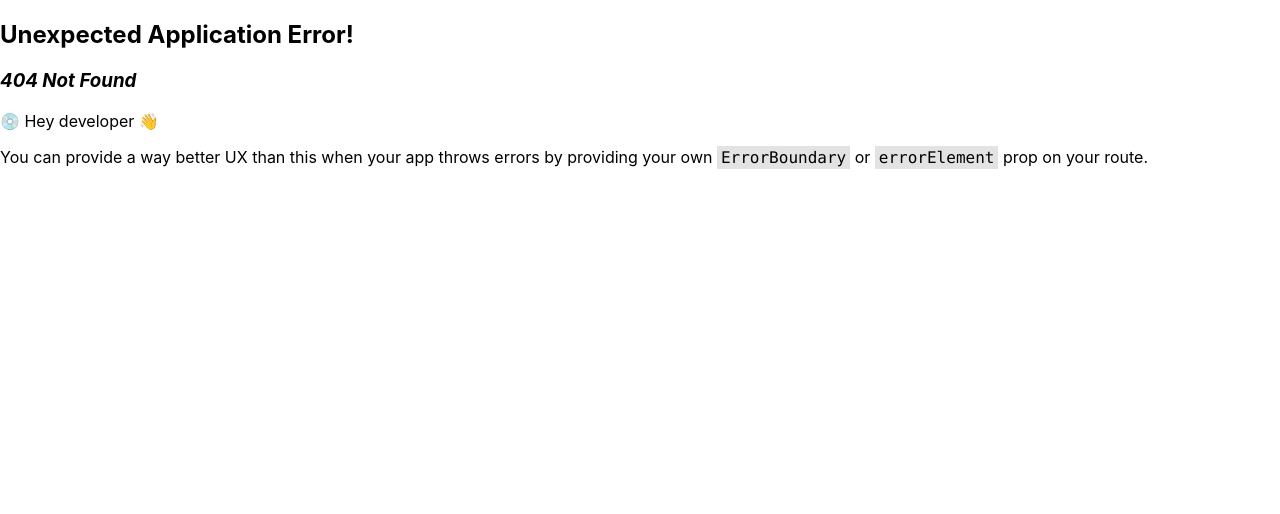
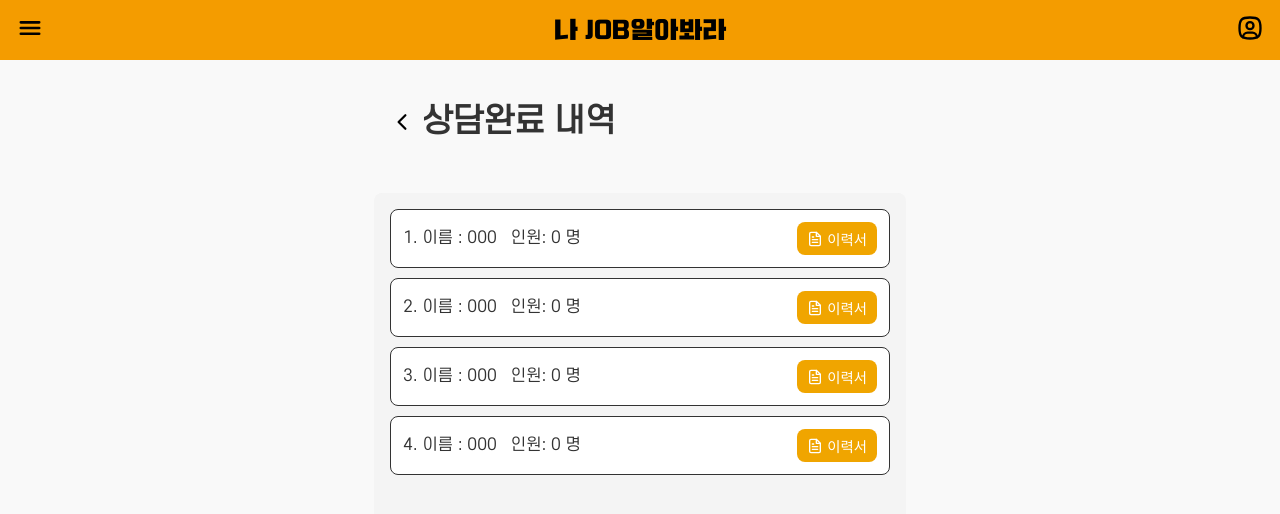
Before and after one commit to ICONICTHON/2024_ICONITHON_TEAM_4_FE, a React (Create React App) app in the folder wishjob/: page /ComReservation in a window 1280 px wide. Before the commit this address had no page. Shown: the top 514 px of the page. Built offline with nearby package versions, Linux system fonts and the light colour scheme.

Commit message:
[FEAT} 기업용 상담 내역 확인
김도현 과자 그만 먹어, 최희수의 바나나맛 음료 소리

```diff
--- /dev/null
+++ b/wishjob/src/component/Com_Reservation/ComReservation.jsx
@@ -0,0 +1,31 @@
+// ComReservation.jsx
+import React, { useState } from "react";
+import { IoCheckmarkCircleOutline } from "react-icons/io5";
+import { AiOutlineDelete } from "react-icons/ai";
+import { FiFileText } from "react-icons/fi";
+import * as S from "./ComReservation_style";
+
+const TeamItemList = ({ setTeamCount }) => {
+  // 더미 데이터 관리
+  const [teams, setTeams] = useState([
+    { name: "000", peopleCount: 0 },
+    { name: "000", peopleCount: 0 },
+    { name: "000", peopleCount: 0 },
+    { name: "000", peopleCount: 0 },
+  ]);
+
+  return (
+    <S.TeamListContainer>
+      {teams.map((team, index) => (
+        <S.TeamItem key={index}>
+          <S.TeamInfo>
+            {index + 1}. 이름 : {team.name} &nbsp; 인원: {team.peopleCount} 명
+          </S.TeamInfo>
+          <S.ResumeButton><FiFileText size={16} style={{ marginRight: "4px" }} />이력서</S.ResumeButton>
+        </S.TeamItem>
+      ))}
+    </S.TeamListContainer>
+  );
+};
+
+export default TeamItemList;
--- /dev/null
+++ b/wishjob/src/component/Com_Reservation/ComReservation_style.jsx
@@ -0,0 +1,61 @@
+// ComReservation_style.jsx
+import styled from "styled-components";
+
+export const TeamListContainer = styled.div`
+  background-color: #f4f4f4;
+  font-family: "SCDream4";
+  border-radius: 8px;
+  padding: 16px;
+  width: 90%;
+  max-width: 500px;
+  min-height: 70vh;
+
+  @media (max-width: 768px) {
+    width: 100%;
+    padding: 12px;
+  }
+`;
+
+export const TeamItem = styled.div`
+  display: flex;
+  align-items: center;
+  justify-content: space-between;
+  padding: 12px;
+  border: 1px solid #333;
+  border-radius: 8px;
+  background-color: #fff;
+  margin-bottom: 10px;
+
+  /* 모바일에서도 가로 정렬 유지 */
+  @media (max-width: 768px) {
+    flex-direction: row; /* 항상 가로 정렬 유지 */
+  }
+`;
+
+export const TeamInfo = styled.div`
+  font-size: 1rem;
+  color: #333;
+  flex: 1; /* TeamInfo가 남은 공간을 채우도록 설정 */
+
+  @media (max-width: 768px) {
+    font-size: 0.9rem;
+  }
+`;
+
+export const ResumeButton = styled.button`
+  display: flex;
+  align-items: center;
+  background-color: #f0a500;
+  color: white;
+  padding: 6px 10px;
+  border-radius: 8px;
+  font-size: 0.9rem;
+  border: none;
+  cursor: pointer;
+  white-space: nowrap; /* 텍스트 줄바꿈 방지 */
+
+  @media (max-width: 768px) {
+    font-size: 0.8rem;
+    padding: 5px 8px;
+  }
+`;
--- /dev/null
+++ b/wishjob/src/component/WaitingList/waiting_list.jsx
@@ -0,0 +1,52 @@
+// TeamItemList.jsx
+import React, { useState,useEffect } from "react";
+import { IoCheckmarkCircleOutline } from "react-icons/io5";
+import { AiOutlineDelete } from "react-icons/ai";
+import { FiFileText } from "react-icons/fi";
+import * as S from "../../pages/For_Company/ForCompany_style";
+
+const TeamItemList = ({ setTeamCount }) => { // props로 setTeamCount 받기
+    const [teams, setTeams] = useState([
+      { name: "프론트", peopleCount: 3 },
+      { name: "백", peopleCount: 2 },
+      { name: "이름", peopleCount: 0 },
+      { name: "이름", peopleCount: 0 },
+      { name: "이름", peopleCount: 0 },
+      { name: "이름", peopleCount: 0 },
+      { name: "이름", peopleCount: 0 },
+      { name: "이름", peopleCount: 0 },
+      { name: "이름", peopleCount: 0 },
+    ]);
+
+    // teams 배열의 길이를 ForCompany에 전달
+    useEffect(() => {
+      setTeamCount(teams.length); // 팀 수를 업데이트
+    }, [teams, setTeamCount]); // teams가 변경될 때마다 호출
+
+    return (
+      <S.TeamListContainer>
+        {teams.map((team, index) => (
+          <S.TeamItem key={index}>
+            <S.TeamInfo>
+              {index + 1}. 이름 : {team.name} &nbsp; 인원 : {team.peopleCount}명
+            </S.TeamInfo>
+            <div>
+              <S.ButtonContainer>
+                <S.ActionButton>
+                  완료 <S.Icon><IoCheckmarkCircleOutline /></S.Icon>
+                </S.ActionButton>
+                <S.DeleteButton>
+                  삭제 <S.Icon><AiOutlineDelete /></S.Icon>
+                </S.DeleteButton>
+                <S.Icon>
+                  <FiFileText size={24} color="#f0a500" />
+                </S.Icon>
+              </S.ButtonContainer>
+            </div>
+          </S.TeamItem>
+        ))}
+      </S.TeamListContainer>
+    );
+  };
+
+  export default TeamItemList;
--- a/wishjob/src/pages/For_Company/ForCompany.jsx
+++ b/wishjob/src/pages/For_Company/ForCompany.jsx
@@ -6,20 +6,11 @@ import { FiFileText } from "react-icons/fi";
 import Header from "../../component/header/header";
 import * as S from "./ForCompany_style";
 import { useLocation } from "react-router-dom";
+import TeamItemList from "../../component/WaitingList/waiting_list";
 
 const ForCompany = () => {
-  const [teams, setTeams] = useState([
-    { name: "프론트", peopleCount: 3 },
-    { name: "백", peopleCount: 2 },
-    { name: "이름", peopleCount: 0 },
-    { name: "이름", peopleCount: 0 },
-    { name: "이름", peopleCount: 0 },
-    { name: "이름", peopleCount: 0 },
-    { name: "이름", peopleCount: 0 },
-    { name: "이름", peopleCount: 0 },
-    { name: "이름", peopleCount: 0 },
-
-  ]);
+  // 대기 팀 수를 상태로 관리
+  const [teamCount, setTeamCount] = useState(0);
 
   return (
     <>
@@ -29,25 +20,10 @@ const ForCompany = () => {
         <S.SubHeader>담당자: 000</S.SubHeader>
         <S.QueueInfoBox>
           현재 대기 인원&nbsp;&nbsp;
-          <S.QueueCount>{teams.length}</S.QueueCount>
+          <S.QueueCount>{teamCount}</S.QueueCount> {/* teamCount로 표시 */}
           <S.QueueLabel>팀</S.QueueLabel>
         </S.QueueInfoBox>
-        <S.TeamListContainer>
-          {teams.map((team, index) => (
-            <S.TeamItem key={index}>
-              <S.TeamInfo>
-                {index + 1}. 이름 : {team.name} &nbsp; 인원 : {team.peopleCount}명
-              </S.TeamInfo>
-              <div>
-                <S.ButtonContainer>
-                  <S.ActionButton>완료 <S.Icon><IoCheckmarkCircleOutline /></S.Icon></S.ActionButton>
-                  <S.DeleteButton>삭제 <S.Icon><AiOutlineDelete /></S.Icon></S.DeleteButton>
-                  <S.Icon><FiFileText size={24} color="#f0a500" /></S.Icon> {/* 이력서 아이콘 추가 */}
-                </S.ButtonContainer>
-              </div>
-            </S.TeamItem>
-          ))}
-        </S.TeamListContainer>
+        <TeamItemList setTeamCount={setTeamCount} /> {/* setTeamCount를 TeamItemList에 전달 */}
       </S.Container>
     </>
   );
--- /dev/null
+++ b/wishjob/src/pages/For_Company/ForCompany_reservation.jsx
@@ -0,0 +1,25 @@
+// ForCompany_reservation.jsx
+import React, { useState } from "react";
+import { IoChevronBack } from "react-icons/io5"; // 아이콘 임포트
+import Header from "../../component/header/header";
+import * as S from "./ForCompany_reservation_style";
+import TeamItemList from "../../component/Com_Reservation/ComReservation";
+import { useNavigate } from "react-router-dom";
+
+const ForCompany_reservation = () => {
+    const nav = useNavigate();
+    return (
+      <>
+        <Header />
+        <S.Container>
+          <S.TitleContainer>
+            <IoChevronBack onClick={() => nav("/ForCompany")} size={24} style={{ marginRight: "8px"}} />
+            <S.Title>상담완료 내역</S.Title>
+          </S.TitleContainer>
+          <TeamItemList />
+        </S.Container>
+      </>
+    );
+  };
+
+  export default ForCompany_reservation;
--- /dev/null
+++ b/wishjob/src/pages/For_Company/ForCompany_reservation_style.jsx
@@ -0,0 +1,38 @@
+// ForCompany_reservation_style.jsx
+import styled from "styled-components";
+
+export const Container = styled.div`
+  display: flex;
+  font-family: "SCDream4";
+  flex-direction: column;
+  align-items: center;
+  padding: 60px;
+  background-color: #f9f9f9;
+  font-size: 1.2rem;
+
+  @media (max-width: 768px) {
+    padding: 10px;
+    font-size: 1rem;
+  }
+`;
+
+// 아이콘과 제목을 수평으로 정렬하기 위한 컨테이너
+export const TitleContainer = styled.div`
+  display: flex;
+  align-items: center;
+  margin-bottom: 10px;
+  width: 90vw;
+  max-width: 500px;
+  padding: 16px;
+
+`;
+
+export const Title = styled.h2`
+  font-size: 2rem;
+  font-weight: bold;
+  color: #333;
+
+  @media (max-width: 768px) {
+    font-size: 1.5rem;
+  }
+`;
--- a/wishjob/src/pages/For_Company/ForCompany_style.jsx
+++ b/wishjob/src/pages/For_Company/ForCompany_style.jsx
@@ -3,6 +3,7 @@ import styled from "styled-components";
 
 export const Container = styled.div`
   display: flex;
+  font-family: "SCDream4";
   flex-direction: column;
   align-items: center;
   padding: 20px;
@@ -69,20 +70,16 @@ export const QueueLabel = styled.span`
 `;
 
 export const TeamListContainer = styled.div`
+  display:flex;
+  flex-direction:column;
   background-color: #ffffff;
   border-radius: 10px;
   padding: 16px;
   width: 100%;
-  margin-top:10px;
+  margin : 10px;
   max-width: 600px; /* 너비 확대 */
   max-height: 500px; /* 높이 설정 */
   overflow-y: auto; /* 내용이 많을 때 스크롤 활성화 */
-
-  @media (max-width: 768px) {
-    padding: 8px;
-    max-width: 100%; /* 모바일 화면에서 너비 100%로 설정 */
-    max-height: 400px; /* 모바일에서 높이 조정 */
-  }
 `;
 
 export const ButtonContainer = styled.div`
--- a/wishjob/src/router.jsx
+++ b/wishjob/src/router.jsx
@@ -9,6 +9,7 @@ import MyDuty from "./pages/mypage/mydutyPage";
 import MyReservation from "./pages/mypage/myreservationPage";
 import ForCompany from "./pages/For_Company/ForCompany";
 import Login from "./pages/login/login";
+import ForCompany_reservation from"./pages/For_Company/ForCompany_reservation";
 
 const router = createBrowserRouter([
   {
@@ -51,6 +52,10 @@ const router = createBrowserRouter([
     path:"/ForCompany",
     element:<ForCompany />,
   },
+  {
+    path:"/ComReservation",
+    element:<ForCompany_reservation/>
+  },
 ]);
 
 export default router;
```
